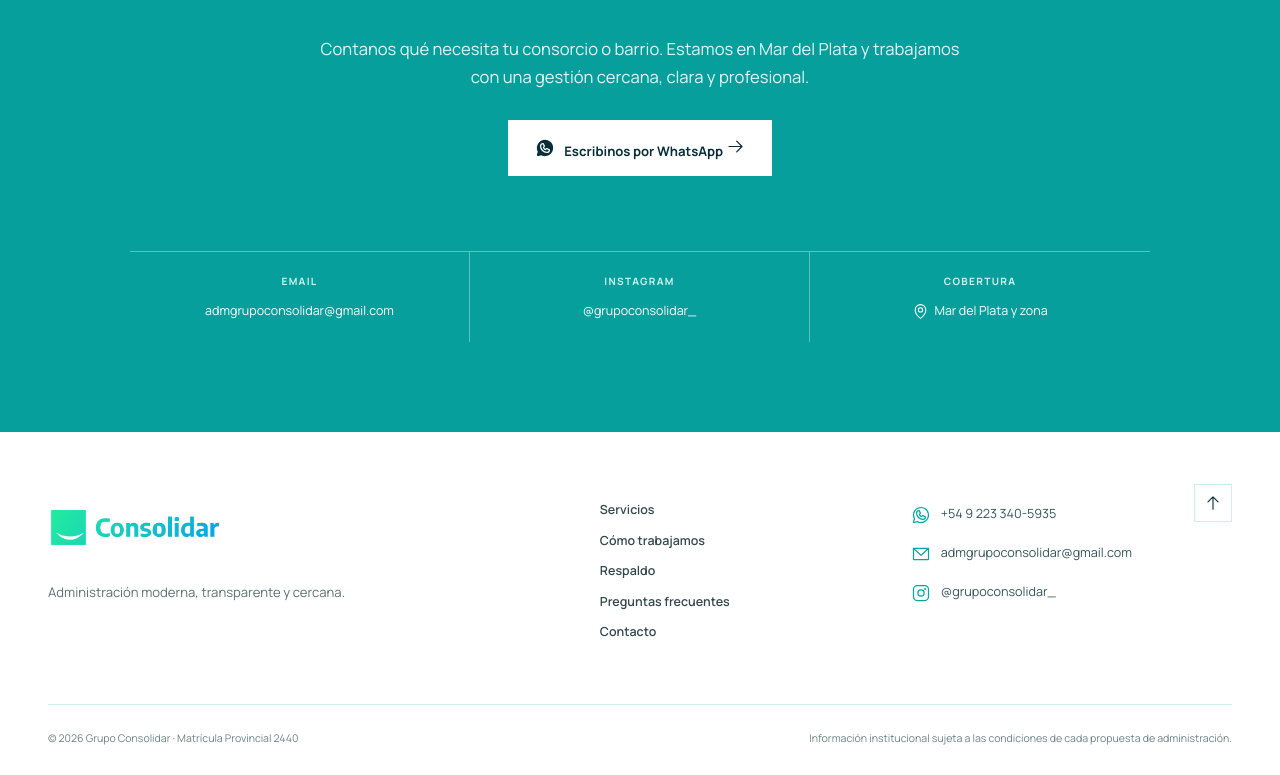
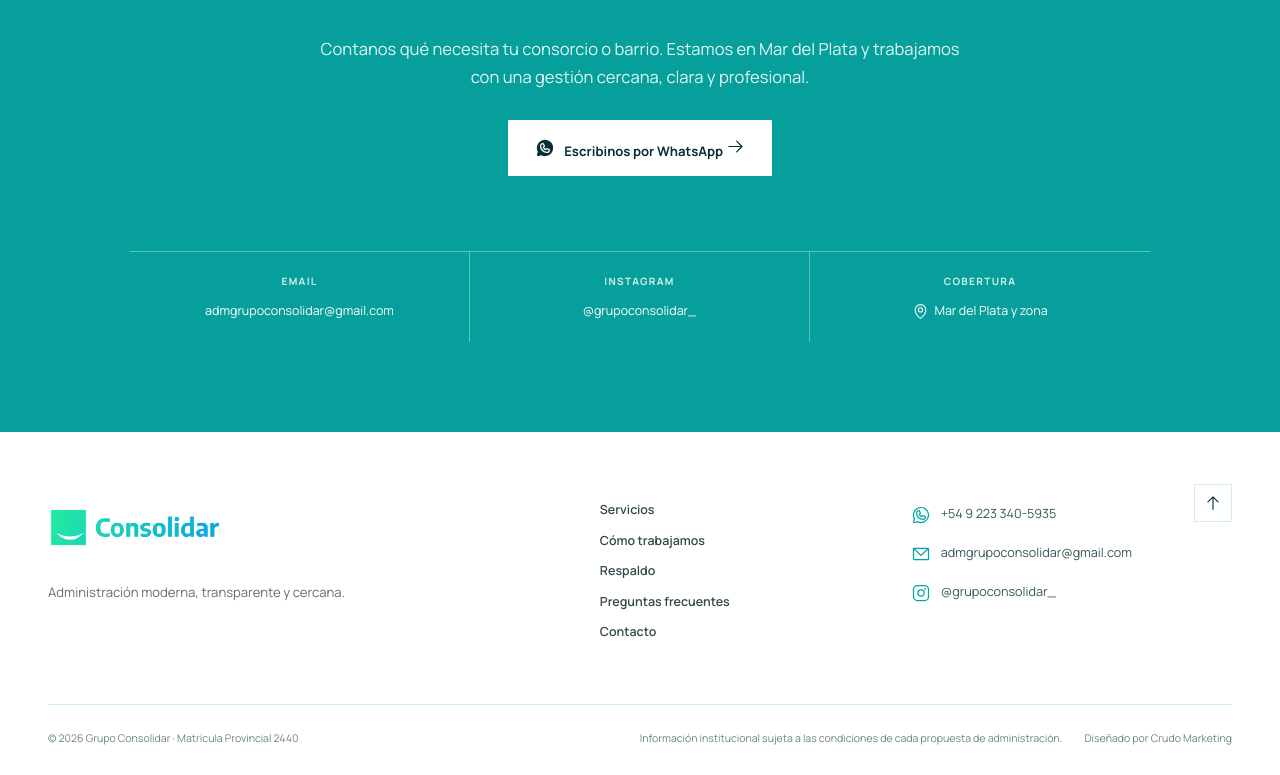
Before and after one commit to santialtavilla/grupo-consolidar, a React (Vite) app: page / in a window 1280 px wide. Shown: the part 6849-7624 px from the top of the page. Built offline with nearby package versions, Linux system fonts and the light colour scheme.

Commit message:
Add Crudo Marketing footer credit

```diff
--- a/src/App.jsx
+++ b/src/App.jsx
@@ -380,6 +380,7 @@ function App() {
           <p>© {new Date().getFullYear()} Grupo Consolidar · Matrícula Provincial 2440</p>
           <div className="footer-bottom-actions">
             <p>Información institucional sujeta a las condiciones de cada propuesta de administración.</p>
+            <a className="footer-credit" href="https://crudomkt.com.ar" target="_blank" rel="noreferrer">Diseñado por Crudo Marketing</a>
           </div>
         </div>
       </footer>
--- a/src/styles.css
+++ b/src/styles.css
@@ -173,6 +173,8 @@ button { font: inherit; }
 .footer-bottom { display: flex; justify-content: space-between; gap: 30px; padding-top: 25px; color: #6e8385; border-top: 1px solid var(--line); font-size: 0.66rem; }
 .footer-bottom p { margin: 0; }
 .footer-bottom-actions { display: flex; align-items: center; gap: 22px; }
+.footer-credit { color: inherit; text-decoration: none; white-space: nowrap; }
+.footer-credit:hover { color: #008f8b; text-decoration: underline; text-underline-offset: 3px; }
 .back-to-top { width: 38px; height: 38px; display: inline-grid; flex: 0 0 auto; place-items: center; color: var(--ink-deep); border: 1px solid var(--line); text-decoration: none; transition: color 180ms ease, background-color 180ms ease; }
 .footer-top { position: absolute; top: -20px; right: 0; }
 .back-to-top:hover { color: var(--white); background: var(--ink-deep); }
```
